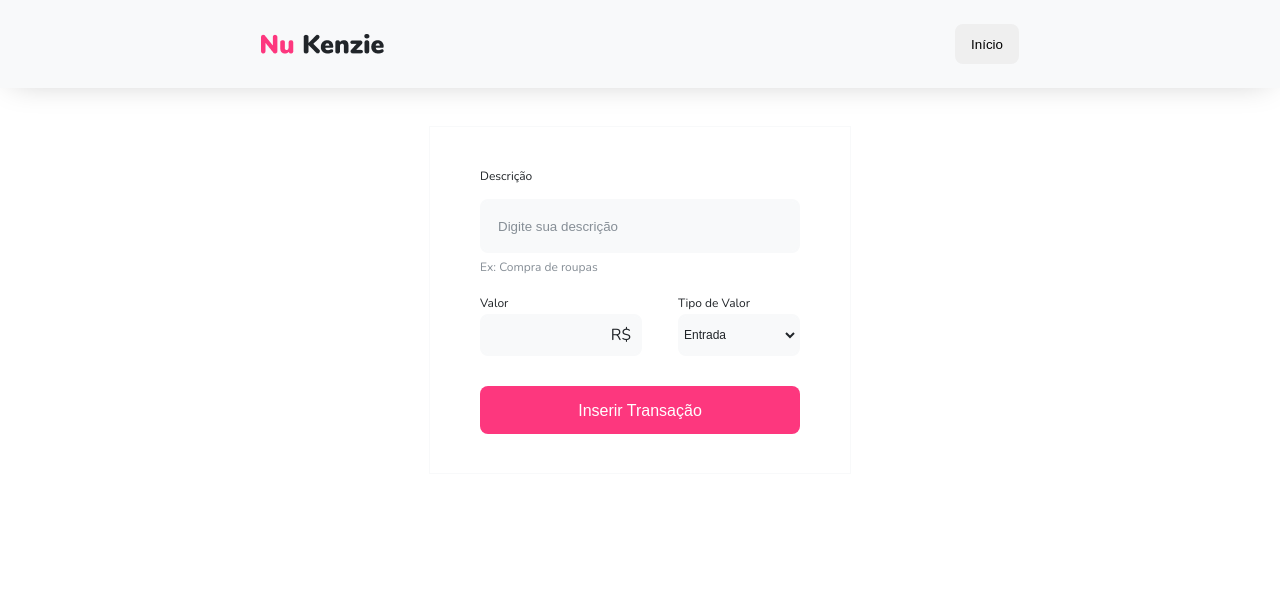
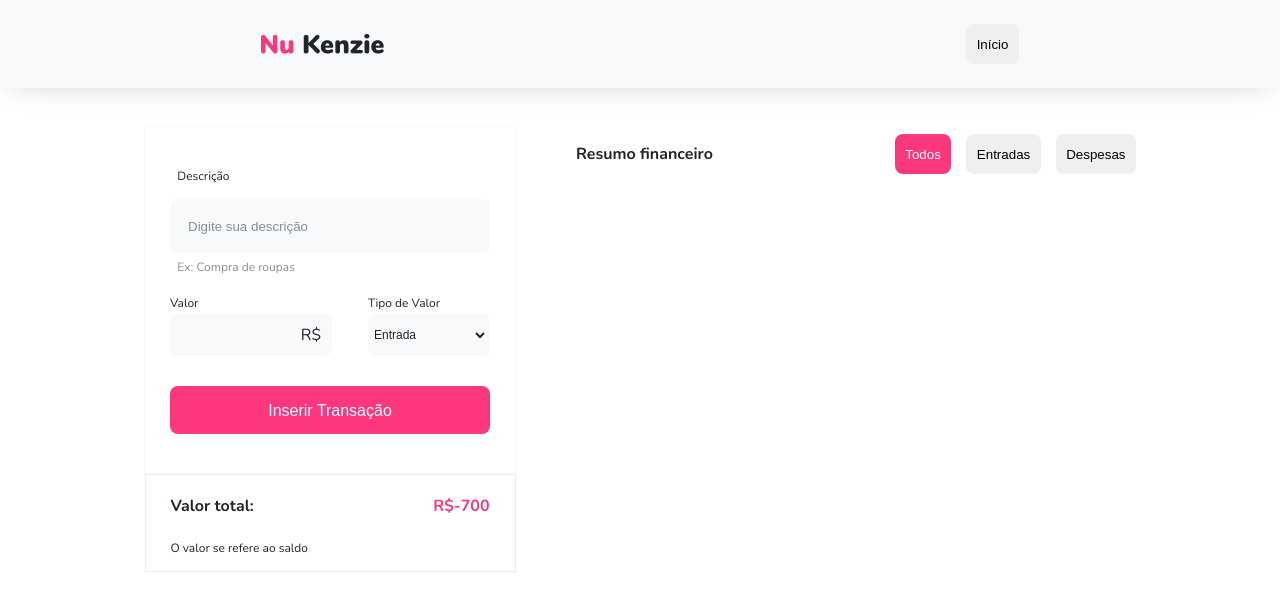
Before and after one commit to Kenzie-Academy-Brasil-Developers/react-entrega-s1-nu-kenzie-wesleydematos-3, a React (Create React App) app: page / in a window 1280 px wide. Shown: the top 592 px of the page. Built offline with nearby package versions, Linux system fonts and the light colour scheme.

Commit message:
feat: add summary

```diff
--- a/src/App.css
+++ b/src/App.css
@@ -1,5 +1,35 @@
 .App {
   font-family: "Nunito", sans-serif;
+  display: flex;
+  flex-direction: column;
+  width: 100vw;
+}
+
+main {
+  display: flex;
+  flex-direction: column;
+}
+
+.box_left {
+  display: flex;
+  flex-direction: column;
+}
+
+.box_right {
+  display: flex;
+  flex-direction: column;
+}
+
+@media (min-width: 1100px) {
+  main {
+    flex-direction: row;
+    justify-content: center;
+    align-items: flex-start;
+  }
+
+  .box_left {
+    margin-right: 60px;
+  }
 }
 
 @keyframes spin {
--- a/src/App.jsx
+++ b/src/App.jsx
@@ -1,14 +1,23 @@
 import "./App.css";
 import Header from "./components/Header";
 import LandingPage from "./components/LandingPage";
+import Summary from "./components/Summary";
+import Total from "./components/Total";
 import Transactions from "./components/Transactions";
 
 function App() {
   return (
     <div className="App">
       <Header />
-      <Transactions />
-      {/* <LandingPage /> */}
+      <main>
+        <div className="box_left">
+          <Transactions />
+          <Total totalValue={-700} />
+        </div>
+        <div className="box_right"></div>
+        <Summary />
+        {/* <LandingPage /> */}
+      </main>
     </div>
   );
 }
--- a/src/components/ButtonGreySmall/style.css
+++ b/src/components/ButtonGreySmall/style.css
@@ -4,8 +4,8 @@
   border-radius: 8px;
   border: none;
   cursor: pointer;
-  width: 64px;
-  height: 40px;
+  width: auto;
+  padding: 0 10.5px;
 }
 
 .buttonGreySmall:hover {
--- /dev/null
+++ b/src/components/ButtonPinkSmall/index.jsx
@@ -0,0 +1,11 @@
+import "./style.css";
+
+const ButtonPinkSmall = ({ content }) => {
+  return (
+    <button type="button" className="buttonPinkSmall">
+      {content}
+    </button>
+  );
+};
+
+export default ButtonPinkSmall;
--- /dev/null
+++ b/src/components/ButtonPinkSmall/style.css
@@ -0,0 +1,16 @@
+.buttonPinkSmall {
+  width: 64px;
+  height: 40px;
+  border-radius: 8px;
+  border: none;
+  cursor: pointer;
+  width: auto;
+  padding: 0 10.5px;
+  height: 40px;
+  background-color: var(--color-primary);
+  color: #ffffff;
+}
+
+.buttonPinkSmall:hover {
+  background-color: var(--color-primary-2);
+}
--- /dev/null
+++ b/src/components/Summary/index.jsx
@@ -0,0 +1,18 @@
+import "./style.css";
+import ButtonGreySmall from "../ButtonGreySmall";
+import ButtonPinkSmall from "../ButtonPinkSmall";
+
+const Summary = () => {
+  return (
+    <div className="summary">
+      <h2>Resumo financeiro</h2>
+      <div className="summary__btns">
+        <ButtonPinkSmall content="Todos" />
+        <ButtonGreySmall content="Entradas" />
+        <ButtonGreySmall content="Despesas" />
+      </div>
+    </div>
+  );
+};
+
+export default Summary;
--- /dev/null
+++ b/src/components/Summary/style.css
@@ -0,0 +1,26 @@
+.summary {
+  display: flex;
+  flex-direction: column;
+  justify-content: space-between;
+  flex-wrap: wrap;
+  align-items: center;
+}
+
+.summary > h2 {
+  font-weight: 700;
+  font-size: 16px;
+  line-height: 30px;
+  color: var(--grey-4);
+}
+
+.summary__btns {
+  display: flex;
+  gap: 15px;
+}
+
+@media (min-width: 1100px) {
+  .summary {
+    flex-direction: row;
+    width: 560px;
+  }
+}
--- a/src/components/Total/index.jsx
+++ b/src/components/Total/index.jsx
@@ -1,7 +1,15 @@
 import "./style.css";
 
-const Total = () => {
-  return <div className="total"></div>;
+const Total = ({ totalValue }) => {
+  return (
+    <div className="total">
+      <div className="total_value__box">
+        <h2>Valor total:</h2>
+        <p>R${totalValue}</p>
+      </div>
+      <span>O valor se refere ao saldo</span>
+    </div>
+  );
 };
 
 export default Total;
--- a/src/components/Total/style.css
+++ b/src/components/Total/style.css
@@ -0,0 +1,47 @@
+.total {
+  display: flex;
+  flex-direction: column;
+  border: 1px solid #e9ecef;
+  width: 319px;
+  height: 96px;
+}
+
+.total_value__box {
+  display: flex;
+  align-items: center;
+  justify-content: space-between;
+}
+
+.total_value__box > h2 {
+  font-weight: 700;
+  font-size: 16px;
+  line-height: 30px;
+  color: var(--grey-4);
+}
+
+.total_value__box > p {
+  color: var(--color-primary);
+  font-weight: 700;
+  font-size: 16px;
+  line-height: 30px;
+}
+
+.total > span {
+  font-weight: 400;
+  font-size: 12px;
+  line-height: 22px;
+  color: var(--grey-4);
+}
+
+@media (min-width: 360px) {
+  .total {
+    margin: 0 auto;
+    padding: 0 10px;
+  }
+}
+
+@media (min-width: 1100px) {
+  .total {
+    padding: 0 25px;
+  }
+}
--- a/src/components/Transactions/style.css
+++ b/src/components/Transactions/style.css
@@ -106,7 +106,6 @@
 
 @media (min-width: 1100px) {
   .transactions {
-    width: 370px;
     padding: 38px 25px;
     align-items: center;
   }
@@ -114,6 +113,6 @@
   .transactions > span,
   .transactions > label {
     align-self: baseline;
-    margin-left: 25px;
+    margin-left: 2.27%;
   }
 }
--- a/src/index.css
+++ b/src/index.css
@@ -1,5 +1,6 @@
 body {
   margin: 0;
+  padding: 0;
   font-family: -apple-system, BlinkMacSystemFont, "Segoe UI", "Roboto", "Oxygen",
     "Ubuntu", "Cantarell", "Fira Sans", "Droid Sans", "Helvetica Neue",
     sans-serif;
```
